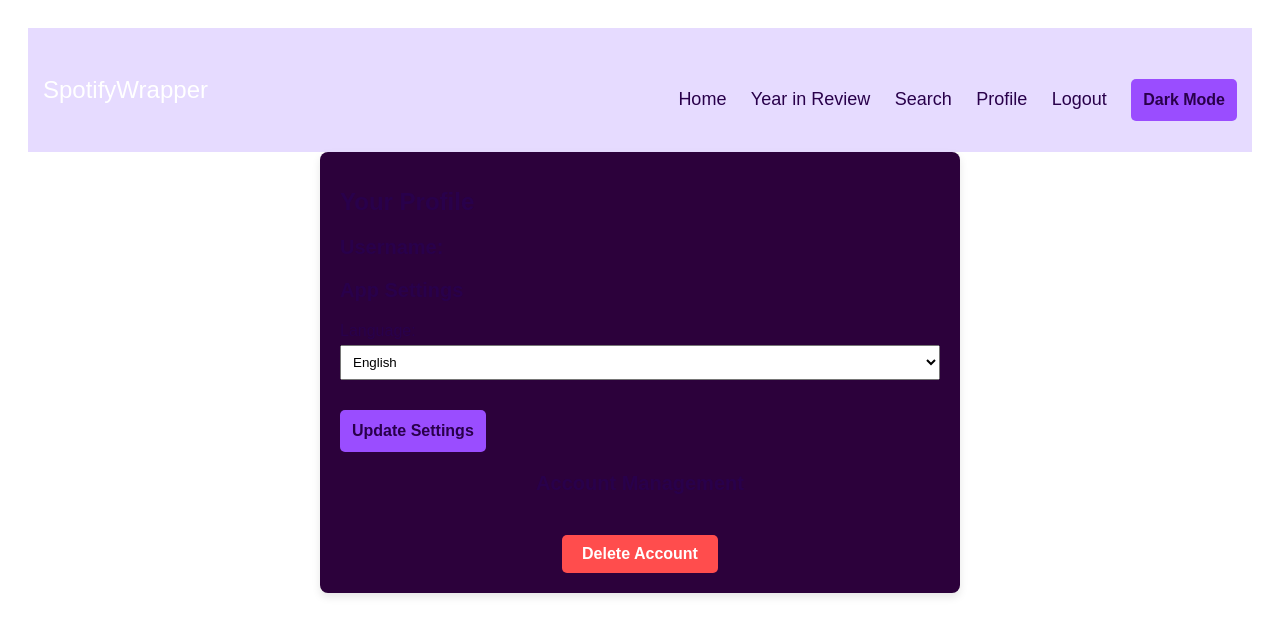
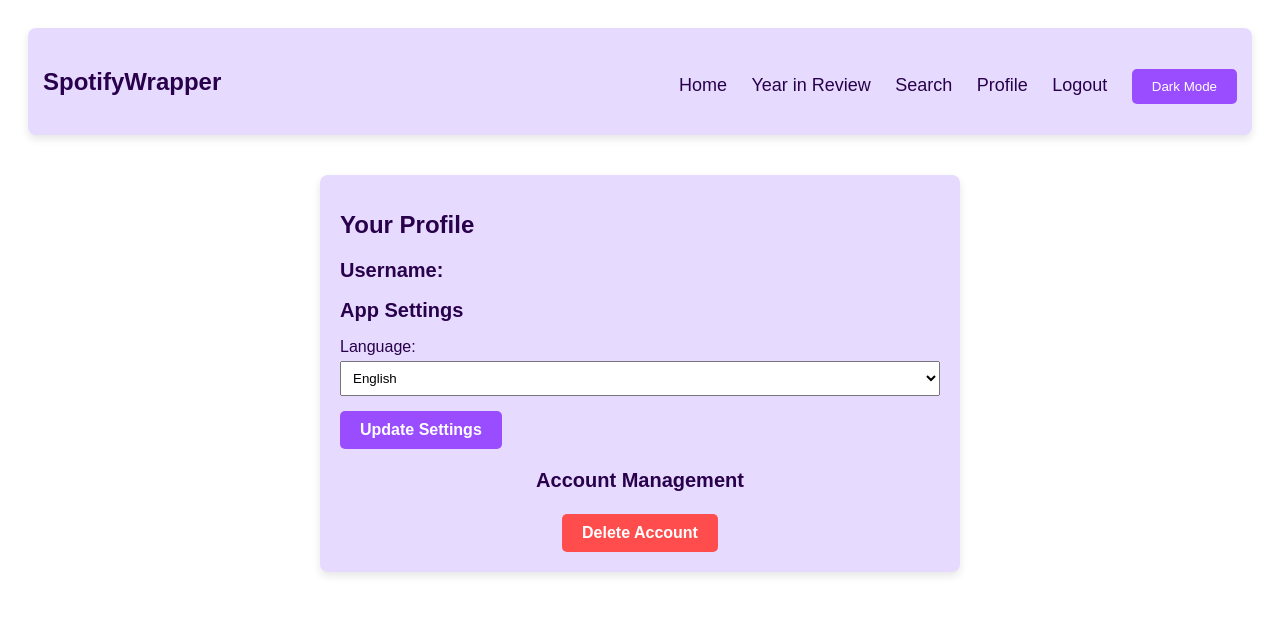
Before and after one commit to Apatel777/Spotify-Wrapper, a Django app: page /profile/ in a window 1280 px wide. Shown: the top 636 px of the page. Run offline with Django 5.2, Linux system fonts and the light colour scheme.

Commit message:
Much Nicer Colors

```diff
--- a/users/templates/registered/dashboard.html
+++ b/users/templates/registered/dashboard.html
@@ -51,15 +51,18 @@
         /* Navbar styling */
         .navbar {
             background-color: var(--footer-bg-color);
+            color: var(--footer-text-color);
             padding: 15px;
             display: flex;
             justify-content: space-between;
             align-items: center;
+            border-radius: 8px;
+            box-shadow: 0 4px 8px rgba(0, 0, 0, 0.1);
         }
 
         .navbar-brand {
             font-size: 24px;
-            color: white;
+            font-weight: 600;
         }
 
         .navbar-links {
--- a/users/templates/users/profile.html
+++ b/users/templates/users/profile.html
@@ -8,7 +8,7 @@
         /* Root variables for dark mode */
         :root {
             --bg-color: #2c013b; /* Deep purple for dark mode background */
-            --profile-bg-color: #2c013b; /* Deep purple for dark mode background */
+            --profile-bg-color: #533485; /* Deep purple for dark mode background */
             --text-color: #ece4ff; /* Light lavender text for strong contrast */
             --btn-bg-color: #9b88e8; /* Soft purple for buttons */
             --btn-delete-color: #ff4d4d; /* Soft purple for buttons */
@@ -19,12 +19,13 @@
 
         /* Light mode variables */
         .light-mode {
-            --bg-color: #ffffff; /* Bright white background for light mode */
-            --text-color: #29004b; /* Dark purple text for contrast */
-            --card-bg-color: #f7f7fc; /* Soft lavender for card background */
-            --btn-bg-color: #9a4dff; /* Bright purple for buttons */
-            --btn-hover-color: #7e38cc; /* Darker purple for button hover */
-            --footer-bg-color: #e6dbff; /* Soft light lavender for footer background */
+            --bg-color: #ffffff; /* Deep purple for dark mode background */
+            --profile-bg-color: #e6dbff; /* Deep purple for dark mode background */
+            --text-color: #29004b; /* Light lavender text for strong contrast */
+            --btn-bg-color: #9a4dff; /* Soft purple for buttons */
+            --btn-delete-color: #ff4d4d; /* Soft purple for buttons */
+            --btn-hover-color: #7e38cc; /* Rich purple for hover */
+            --footer-bg-color: #e6dbff; /* Dark purple for footer */
             --footer-text-color: #29004b; /* Dark purple for footer */
         }
 
@@ -35,7 +36,7 @@
             --btn-bg-color: #7777cc; /* Soft purple for buttons */
             --btn-delete-color: #ff4d4d; /* Soft purple for buttons */
             --btn-hover-color: #3b5bba; /* Rich purple for hover */
-            --footer-bg-color: #e6dbff; /* Dark purple for footer */
+            --footer-bg-color: #454597; /* Dark purple for footer */
             --footer-text-color: white; /* Dark purple for footer */
         }
 
@@ -45,6 +46,22 @@
             background-color: var(--bg-color);
             color: var(--text-color);
         }
+
+        /* Toggle Button */
+        .toggle-btn {
+            background-color: var(--btn-bg-color);
+            color: white;
+            border: none;
+            padding: 10px 20px;
+            cursor: pointer;
+            border-radius: 5px;
+            margin-top: 10px;
+        }
+
+        button:hover {
+            background-color: var(--btn-hover-color);
+        }
+
         /* Navbar styling */
         .navbar {
             background-color: var(--footer-bg-color);
@@ -53,27 +70,13 @@
             display: flex;
             justify-content: space-between;
             align-items: center;
-        }
-
-        button {
-            padding: 12px;
-            margin-top: 20px;
-            border: none;
-            border-radius: 5px;
-            background-color: var(--btn-bg-color);
-            color: var(--text-color);
-            font-size: 1em;
-            font-weight: 600;
-            cursor: pointer;
-        }
-
-        button:hover {
-            background-color: var(--btn-hover-color);
+            border-radius: 8px;
+            box-shadow: 0 4px 8px rgba(0, 0, 0, 0.1);
         }
 
         .navbar-brand {
             font-size: 24px;
-            color: white;
+            font-weight: 600;
         }
 
         .navbar-links {
@@ -95,18 +98,30 @@
             background-color: var(--profile-bg-color);
             color: var(--text-color);
             max-width: 600px;
-            margin: 0 auto;
+            margin: 40px auto 0 auto;
             padding: 20px;
             border-radius: 8px;
             box-shadow: 0 4px 8px rgba(0, 0, 0, 0.1);
         }
+
+        .profile-container button {
+            padding: 10px 20px;
+            margin-top: 5px;
+            border: none;
+            border-radius: 5px;
+            background-color: var(--btn-bg-color);
+            color: white;
+            font-size: 1em;
+            font-weight: 600;
+            cursor: pointer;
+        }
+
         h1 {
             font-size: 24px;
             margin-bottom: 20px;
         }
         h2 {
             font-size: 20px;
-            margin-bottom: 20px;
         }
         .settings {
             margin-bottom: 20px;
@@ -120,21 +135,19 @@
             padding: 8px;
             margin-bottom: 10px;
         }
+        .settings button:hover {
+            background-color: var(--btn-hover-color);
+        }
+
         .delete-account {
             text-align: center;
             margin-top: 20px;
         }
+
         .delete-account button {
             background-color: var(--btn-delete-color);
-            color: white;
-            border: none;
-            padding: 10px 20px;
-            border-radius: 5px;
-            cursor: pointer;
         }
-        .delete-account button:hover {
-            background-color: var(--btn-delete-color);
-        }
+
     </style>
 </head>
 <body>
```
